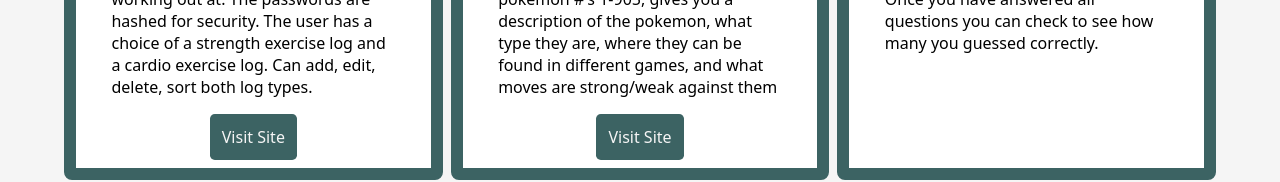
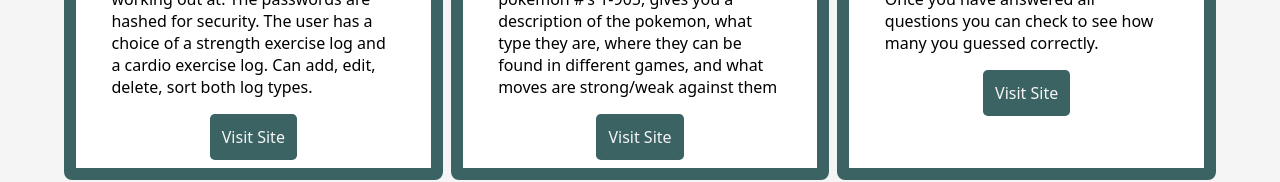
Before and after one commit to sbuhler3/sbuhler3.github.io, a React (Create React App) app in the folder portfolio/: page /projects in a window 1280 px wide. Shown: the part 760-942 px from the top of the page. Built offline with nearby package versions, Linux system fonts and the light colour scheme.

Commit message:
add trivia url

```diff
--- a/portfolio/src/components/Project.js
+++ b/portfolio/src/components/Project.js
@@ -21,6 +21,7 @@ export default function Project() {
       title: "Quiz Game",
       img: trivia,
       desc: "Written using Reactjs. Game randomly populates trivia, you are allowed one guess per question. Once you have answered all questions you can check to see how many you guessed correctly.",
+      url: "https://my-quizzical.netlify.app/",
     },
   ];
   const showProject = projList.map((project) => {
```
